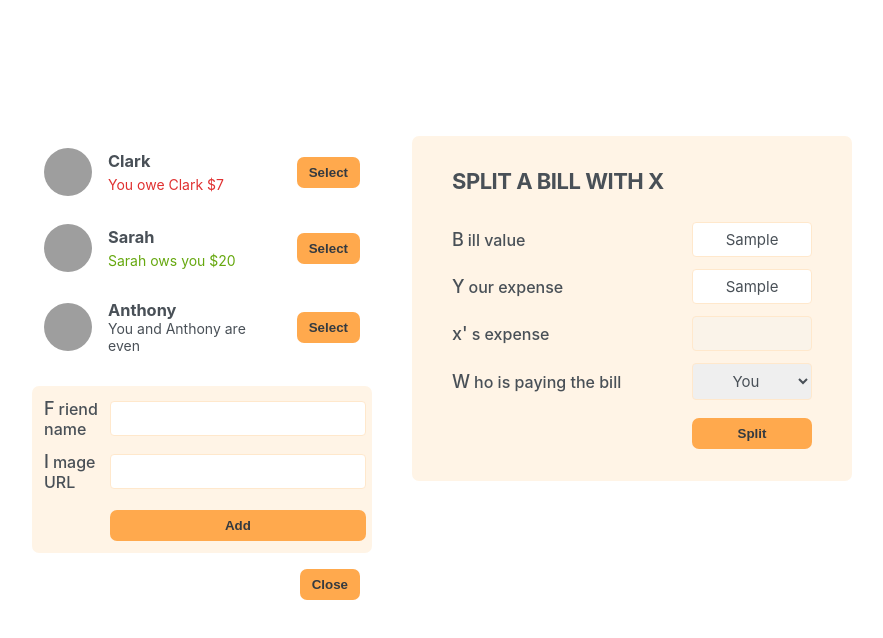
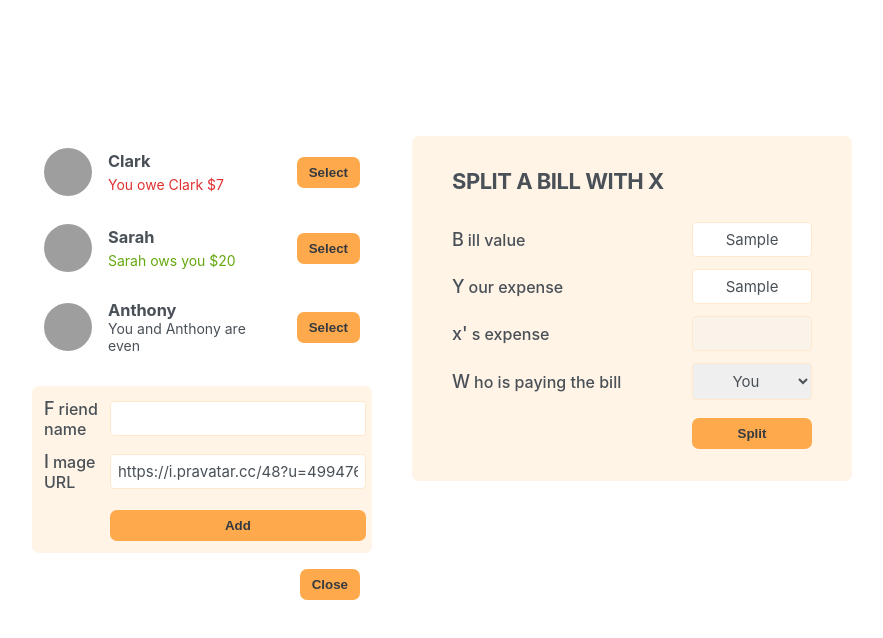
Before and after one commit to Chy-Zaber-Bin-Zahid/Eat-And-Split, a React (Create React App) app: page / in a window 1280 px wide. Both pictures are taken after typing "Sample", "Sample" into the empty fields and a click on the button "Add friend". Shown: the top 638 px of the page, without its empty margins (198-1081 px from the left). Built offline with nearby package versions, Linux system fonts and the light colour scheme; grey boxes are pictures that could not be loaded.

Commit message:
add friend functinality added

```diff
--- a/src/App.js
+++ b/src/App.js
@@ -30,17 +30,24 @@
 }
 
 export default function App() {
+  const [friends, setFriends] = useState(initialFriends);
+
   const [showAddFriend, setShowAddFriend] = useState(false);
 
   function handleShowAddFriend() {
     setShowAddFriend((show) => !show);
   }
 
+  function handleAddFriend(friend) {
+    setFriends((friends) => [...friends, friend]);
+    setShowAddFriend(false);
+  }
+
   return (
     <div className="app">
       <div className="sidebar">
-        <FriendsList />
-        {showAddFriend && <FormAddFriend />}
+        <FriendsList friends={friends} />
+        {showAddFriend && <FormAddFriend onAddFriend={handleAddFriend} />}
         <Button onClick={handleShowAddFriend}>
           {showAddFriend ? "Close" : "Add friend"}
         </Button>
@@ -51,8 +58,8 @@
   );
 }
 
-function FriendsList() {
-  const friends = initialFriends;
+function FriendsList({ friends }) {
+  // const friends = initialFriends;
   // friends.map((friend) => console.log(friend.name));
   return (
     <ul>
@@ -86,14 +93,45 @@
   );
 }
 
-function FormAddFriend() {
+function FormAddFriend({ onAddFriend }) {
+  const [name, setName] = useState("");
+  const [image, setImage] = useState("https://i.pravatar.cc/48?u=499476");
+
+  function handleSubmit(e) {
+    e.preventDefault();
+
+    if (!name || !image) return;
+
+    const id = crypto.randomUUID();
+
+    const newFriend = {
+      id,
+      name,
+      image: `${image}?=${id}`,
+      balance: 0,
+    };
+
+    onAddFriend(newFriend);
+
+    setName("");
+    setImage("https://i.pravatar.cc/48?u=499476");
+  }
+
   return (
-    <form className="form-add-friend">
+    <form className="form-add-friend" onSubmit={handleSubmit}>
       <label>Friend name</label>
-      <input type="text" />
+      <input
+        type="text"
+        value={name}
+        onChange={(e) => setName(e.target.value)}
+      />
 
       <label>Image URL</label>
-      <input type="text" />
+      <input
+        type="text"
+        value={image}
+        onChange={(e) => setImage(e.target.value)}
+      />
 
       <Button>Add</Button>
     </form>
```
